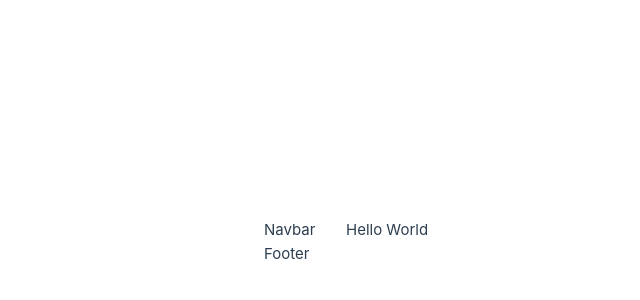
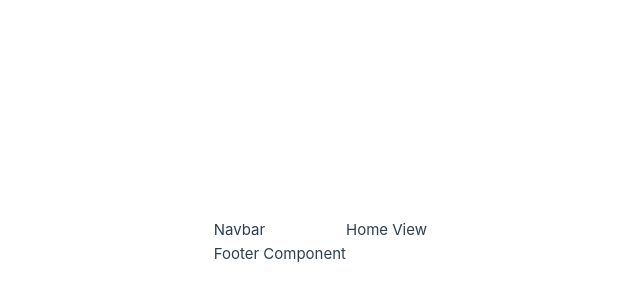
Before and after one commit to logan354/info602-website, a Vue app in the folder client/: page / in a window 1280 px wide. Shown: the part 158-458 px from the top of the page, without its empty margins (294-934 px from the left). Built offline with nearby package versions, Linux system fonts and the light colour scheme.

Commit message:
feat: add base components and views

```diff
--- a/client/src/components/Footer.vue
+++ b/client/src/components/Footer.vue
@@ -2,7 +2,7 @@
 </script>
 
 <template>
-    <div>Footer</div>
+    <div>Footer Component</div>
 </template>
 
 <style>
--- a/client/src/views/AboutView.vue
+++ b/client/src/views/AboutView.vue
@@ -5,6 +5,7 @@
 
 <template>
     <Navbar />
+        <div>About View</div>
     <Footer />
 </template>
 
--- a/client/src/views/BookingView.vue
+++ b/client/src/views/BookingView.vue
@@ -5,6 +5,7 @@
 
 <template>
     <Navbar />
+        <div>Booking View</div>
     <Footer />
 </template>
 
--- a/client/src/views/ContactView.vue
+++ b/client/src/views/ContactView.vue
@@ -5,6 +5,7 @@
 
 <template>
     <Navbar />
+        <div>Contact View</div>
     <Footer />
 </template>
 
--- a/client/src/views/HomeView.vue
+++ b/client/src/views/HomeView.vue
@@ -5,7 +5,7 @@
 
 <template>
     <Navbar />
-    Hello World
+        <div>Home View</div>
     <Footer />
 </template>
 
--- a/client/src/views/MenuView.vue
+++ b/client/src/views/MenuView.vue
@@ -5,6 +5,7 @@
 
 <template>
     <Navbar />
+        <div>Menu View</div>
     <Footer />
 </template>
 
```
Also changed, not shown: client/src/components/dashboard/DashboardFooter.vue (added, +9 -0 lines), client/src/components/dashboard/DashboardNavbar.vue (added, +9 -0 lines), client/src/views/account/LoginView.vue (added, +14 -0 lines), client/src/views/dashboard/DashboardView.vue (+14 -0 lines).
